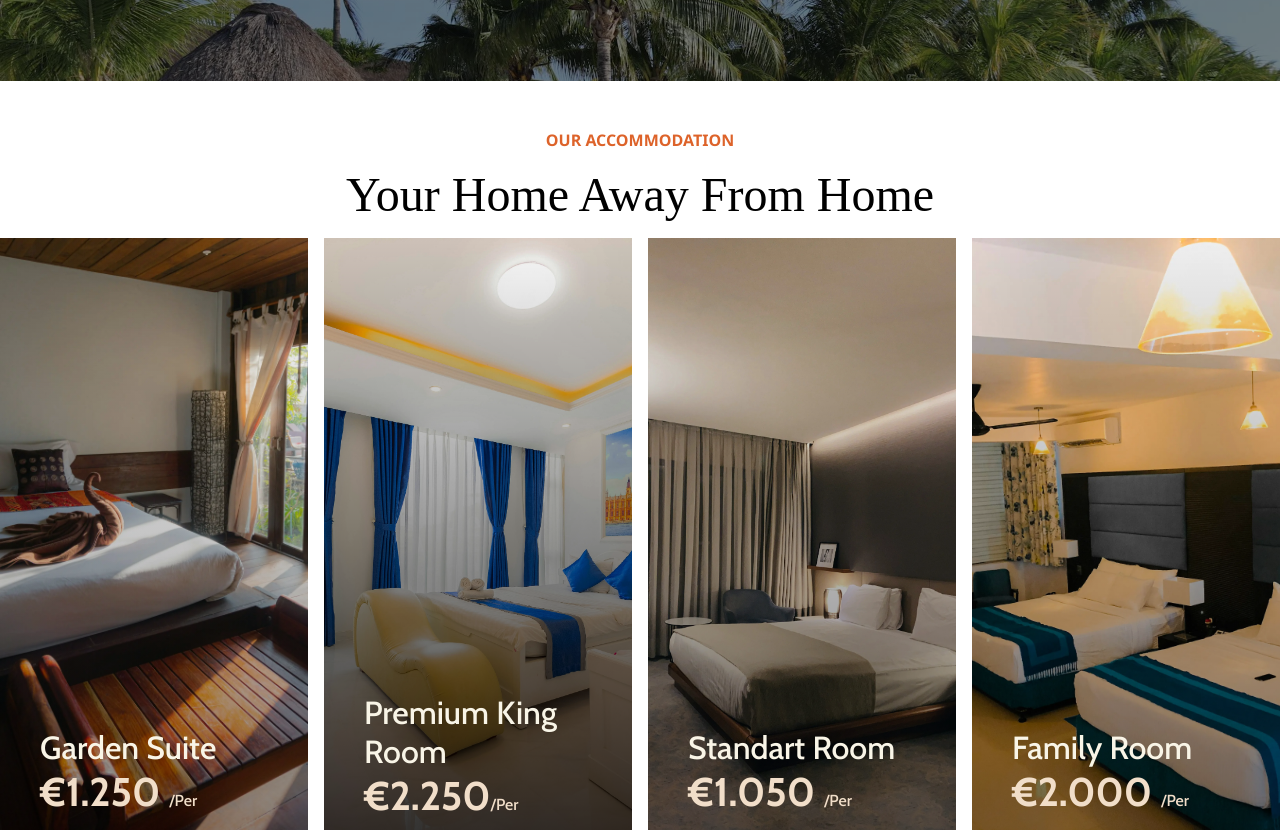
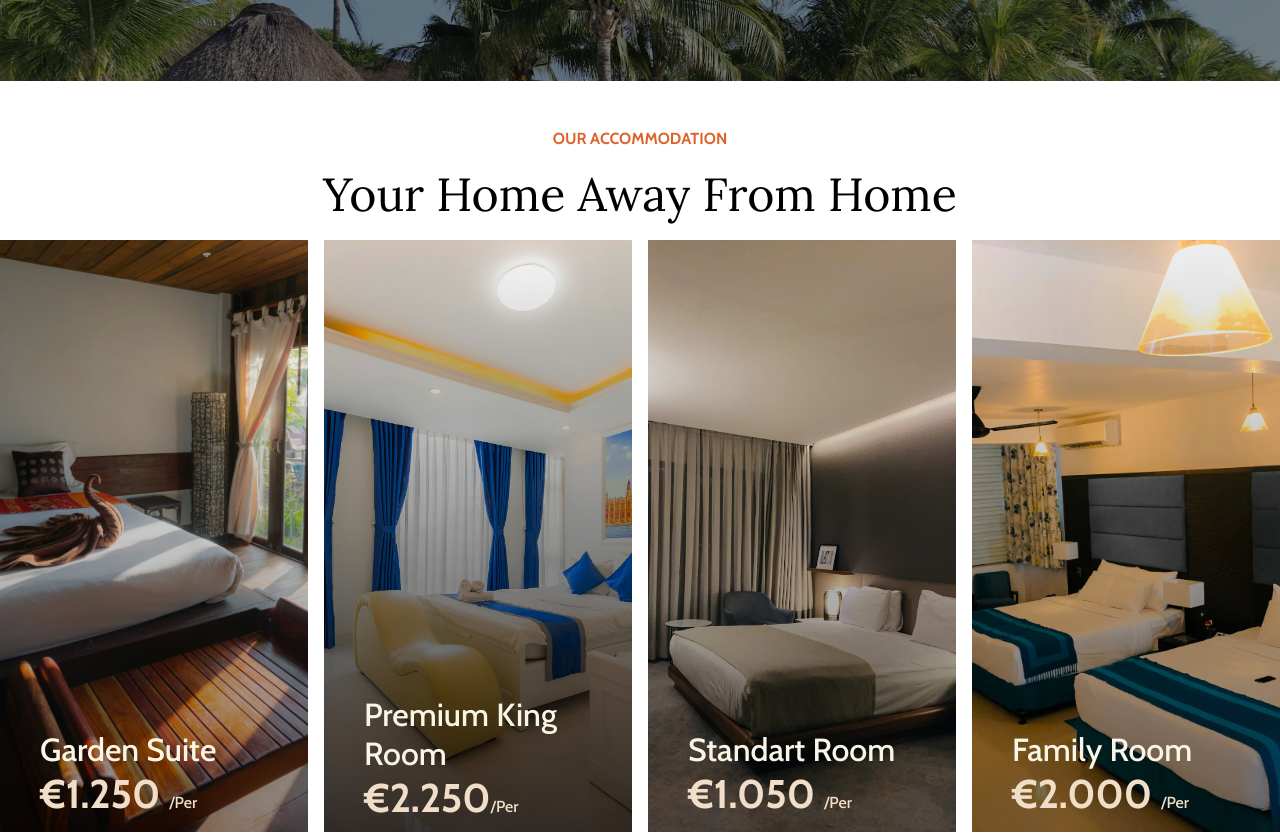
Before and after one commit to mkamburdev/Hotel-Resort-Project, a React (Vite) app: page / in a window 1280 px wide. Shown: the part 1700-2534 px from the top of the page. Built offline with nearby package versions, Linux system fonts and the light colour scheme.

Commit message:
font family im bereich "our accommodation" und im bereich footer geändert

```diff
--- a/src/components/Footer.css
+++ b/src/components/Footer.css
@@ -6,6 +6,7 @@
 }
 
 .footer{
+    font-family: "Cabin", sans-serif;
     margin-top: 2rem;
     margin-bottom: 0;
   background-color:var(--color-dark-blue) ;
--- a/src/components/Footer.jsx
+++ b/src/components/Footer.jsx
@@ -1,4 +1,5 @@
 import React from "react";
+
 import { RiFacebookFill } from "react-icons/ri";
 import { IoLogoInstagram } from "react-icons/io";
 import { BsTelephone } from "react-icons/bs";
--- a/src/components/Rooms.css
+++ b/src/components/Rooms.css
@@ -52,15 +52,17 @@
   .our_acc,
   .rooms_text {
     text-align: center;
+
   }
   .our_acc {
-    font-family: "Segoe UI", Tahoma, Geneva, Verdana, sans-serif;
-    font-weight: 600;
+    font-family: "Cabin", sans-serif;
+    font-weight: 800;
     color: var(--color-orange);
   }
   .rooms_text {
-    font-size: 3rem;
+    font-size: 2.9rem;
     margin: 1rem;
+    font-family: "Lora", serif;
   }
   /*----------Abschnitt Räume-Bilder----------*/
   .rooms {
```
